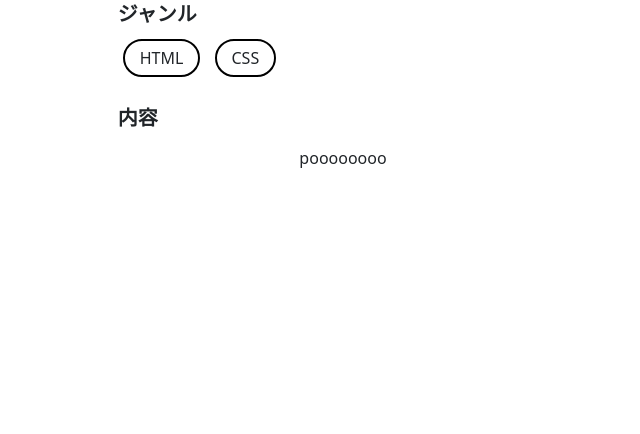
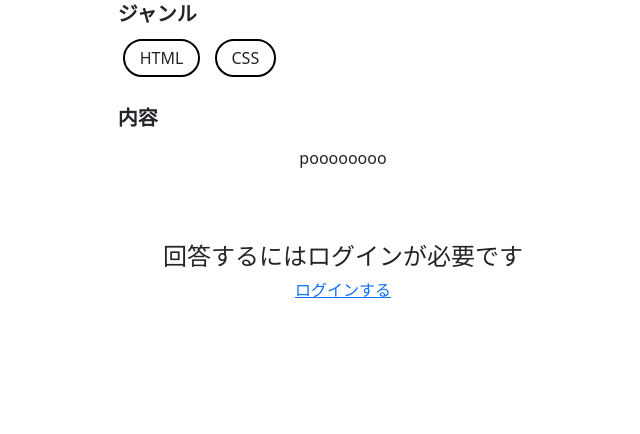
Before and after one commit to Yoshidak-ta/start_challenge, a Django app: page /questions/question/1 in a window 1280 px wide. Shown: the part 654-1088 px from the top of the page, without its empty margins (297-937 px from the left). Before the commit the page ends 822 px from the top, so only its background shows below. Run offline with Django 5.2, Linux system fonts and the light colour scheme; data comes from the database, SQL or seed files in the repository.

Commit message:
edit questions.views.py

```diff
--- a/start_challenge/questions/views.py
+++ b/start_challenge/questions/views.py
@@ -40,10 +40,6 @@ def question_show(request, pk):
   question = get_object_or_404(Questions, pk=pk)
   answers = question.answers.all()
   if request.method == "POST":
-    if not request.user.is_authenticated:
-      messages.error(request, '回答するにはログインが必要です。')
-      return redirect('accounts:user_login')
-
     question_answer_form = forms.QuestionAnswerForm(request.POST, request.FILES or None)
     if question_answer_form.is_valid():
       answer = question_answer_form.save(commit=False)
--- a/start_challenge/templates/questions/question_show.html
+++ b/start_challenge/templates/questions/question_show.html
@@ -74,6 +74,11 @@
       <div class="mb-4 mt-2 d-flex justify-content-center align-items-center">
         <button type="button" class="btn btn-primary mt-2" id="answer-btn">回答する</button>
       </div>
+      {% else %}
+      <div class="mb-4 mt-2 row justify-content-center align-items-center">
+        <h4 class="text-center">回答するにはログインが必要です</h4></br>
+        <a href="{% url 'accounts:user_login' %}" class="text-center">ログインする</a>
+      </div>
       {% endif %}
       <div id="answer-form-container" style="display: none;" class="row mt-3">
         <div class="card">
```
